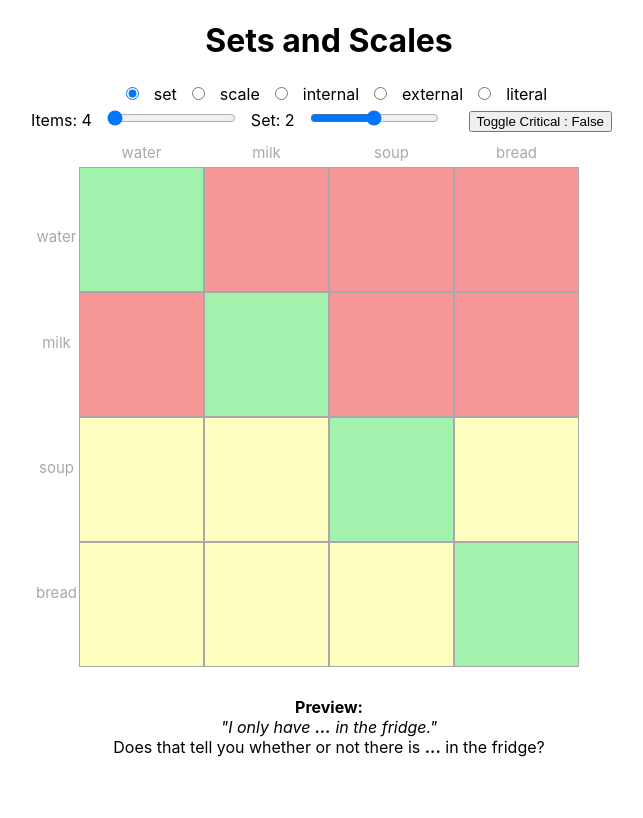
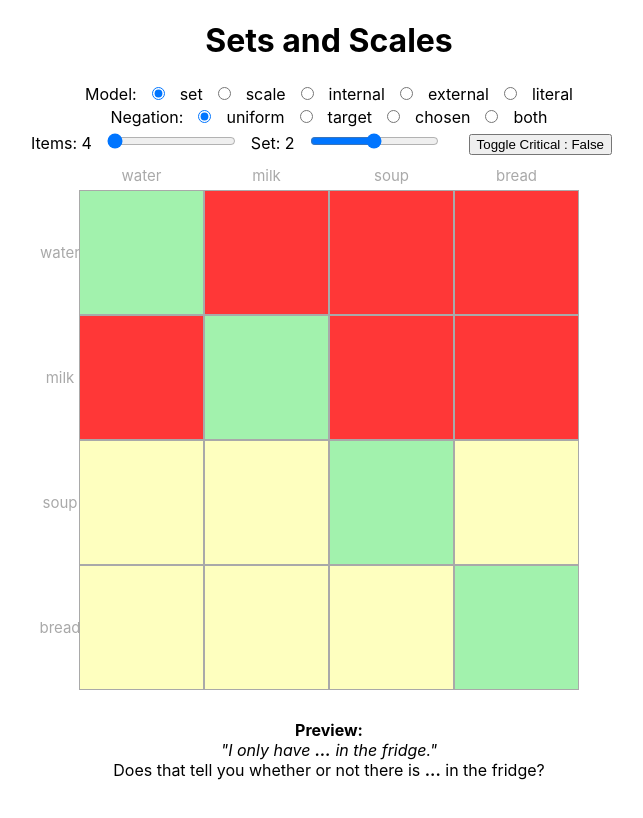
Before and after one commit to dasmits/setscale, a React (Create React App) app: page / in a window 1280 px wide. Shown: the top 818 px of the page, without its empty margins (311-954 px from the left). Built offline with nearby package versions, Linux system fonts and the light colour scheme.

Commit message:
Graded negation

```diff
--- a/src/Control.js
+++ b/src/Control.js
@@ -9,18 +9,23 @@ export default class Control extends Component {
             num: 4,
             boundary: 2,
             model: "set",
-            critical : false
+            negation: "uniform",
+            critical : false,
         }
     }
 
     updateModel = e =>{
         this.setState({model:e.target.value});
     }
+    updateNegation = e=>{
+        this.setState({negation: e.target.value});
+    }
 
     render(){
         return(
             <div>
                 <form>
+                    Model:
                     {["set", "scale", "internal", "external", "literal"].map(m=>
                         <>
                         <input type="radio" name="model" id={m+"_id"} value={m} onChange={this.updateModel} checked={this.state.model==m} />
@@ -29,6 +34,18 @@ export default class Control extends Component {
                     )}
 
                     <br/>
+
+                    Negation:
+                    {["uniform", "target", "chosen", "both"].map(n=>
+                        <>
+                        <input type="radio" name="negation" id={n+"_id"} value={n} onChange={this.updateNegation} checked={this.state.negation==n} />
+                        <label for={n+"_id"}>{n}</label>
+                        </>
+                    )}
+
+                    <br/>
+
+
                     <label>
                         Items: {this.state.num}
                         <input type="range" name="num" min="4" max="8" step="2"
@@ -45,7 +62,7 @@ export default class Control extends Component {
                     <button type="button" onClick={(e)=>this.setState({critical:!this.state.critical})}>Toggle Critical : {this.state.critical?"True":"False"}</button>
                 </form>
 
-                <Viz critical={this.state.critical} num={this.state.num} model={this.state.model} boundary ={this.state.boundary}/>
+                <Viz critical={this.state.critical} num={this.state.num} model={this.state.model} boundary ={this.state.boundary} negation={this.state.negation}/>
 
             </div>
         )
--- a/src/Viz.css
+++ b/src/Viz.css
@@ -5,4 +5,5 @@ input, button{
 #preview{
     display: block;
     margin-bottom: 50px;
+
 }
--- a/src/Viz.js
+++ b/src/Viz.js
@@ -61,14 +61,32 @@ var cellStyle = (row, col, props)=>{
         }
     }
 
-    var val2col = ["#f79797", "#feffbf", "#a2f2ad"]
+    var val2col = ["#ff3737", "#feffbf", "#a2f2ad"]
+    const negshades = ["#ff3737","#f84e41", "#f36549","#f48757","#ef9c58","#f4bb68", "#f5ca73","#fcec9d"]
+    var color = val2col[val];
+    if(val==0 && props.negation !="uniform"){
+        var neg = 0;
+        if(props.negation == "target"){
+            neg = row-1
+        }
+        else if(props.negation =="chosen"){
+            neg = props.num-col
+        }
+        else{
+            neg = Math.max(row-1, props.num-col)
+        }
+
+        color = negshades[neg];
+    }
+
 
 
     return {
         border: ".5px solid darkgrey",
         margin: 0,
         padding: 0,
-        backgroundColor: val2col[val],
+        backgroundColor: color,
+        position: "relative",
         boxShadow: critical?"inset 0px 0px 10px 1px rgba(75,75,75,.75)": ""
     }
 }
@@ -89,6 +107,7 @@ export default class Viz extends Component {
             6:["..." , "water", "soda", "milk", "yogurt", "soup", "bread"],
             8:["..." , "water", "soda", "juice", "milk", "yogurt", "soup", "eggs", "read"],
         }
+
         this.grid = this.makeGrid(this.props);
 
     }
@@ -100,15 +119,12 @@ export default class Viz extends Component {
             const row = parseInt(i/props.num)+1;
             const col = (i%props.num) +1;
             g.push(<div onClick={()=>this.updatePrev(row,col,props.num)} style={cellStyle(row, col,props)}>
-                {(row!=1)||<div style = {{top:-25,position:"relative", color:"darkgrey", fontSize:15}}>
+                {(row!=1)||<div style = {{top:-25, left: "50%", transform: "translate(-50%, 0)",position:"absolute", color:"darkgrey", fontSize:15}}>
                      {this.items[props.num][col]}
                 </div>}
-                {(col!=1)||<div style = {{left:-85, top: 40, position:"relative", color:"darkgrey", fontSize:15, textAlign:"center"}}>
+                {(col!=1)||<div style = {{left:-20, top: "50%", transform: "translate(-50%, -50%)", position:"absolute", color:"darkgrey", fontSize:15, textAlign:"center"}}>
                      {this.items[props.num][row]}
                 </div>}
-                {/* <span style = {{top:(row==1)?-25:0,position:"relative"}}>
-                     {(col==1?"R"+row+" ("+this.items[props.num][row]+")":row==1?"R"+col+" ("+this.items[props.num][col]+")":"")}
-                </span> */}
             </div>);
         }
         return g
```
